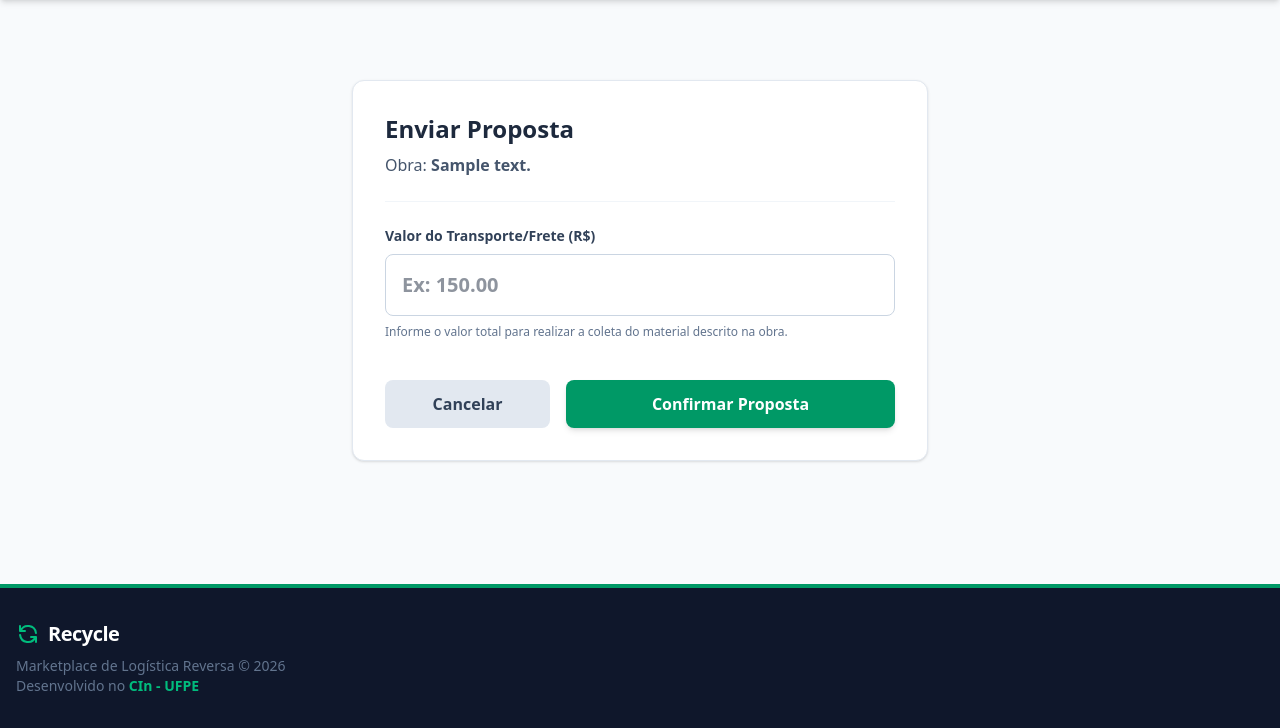
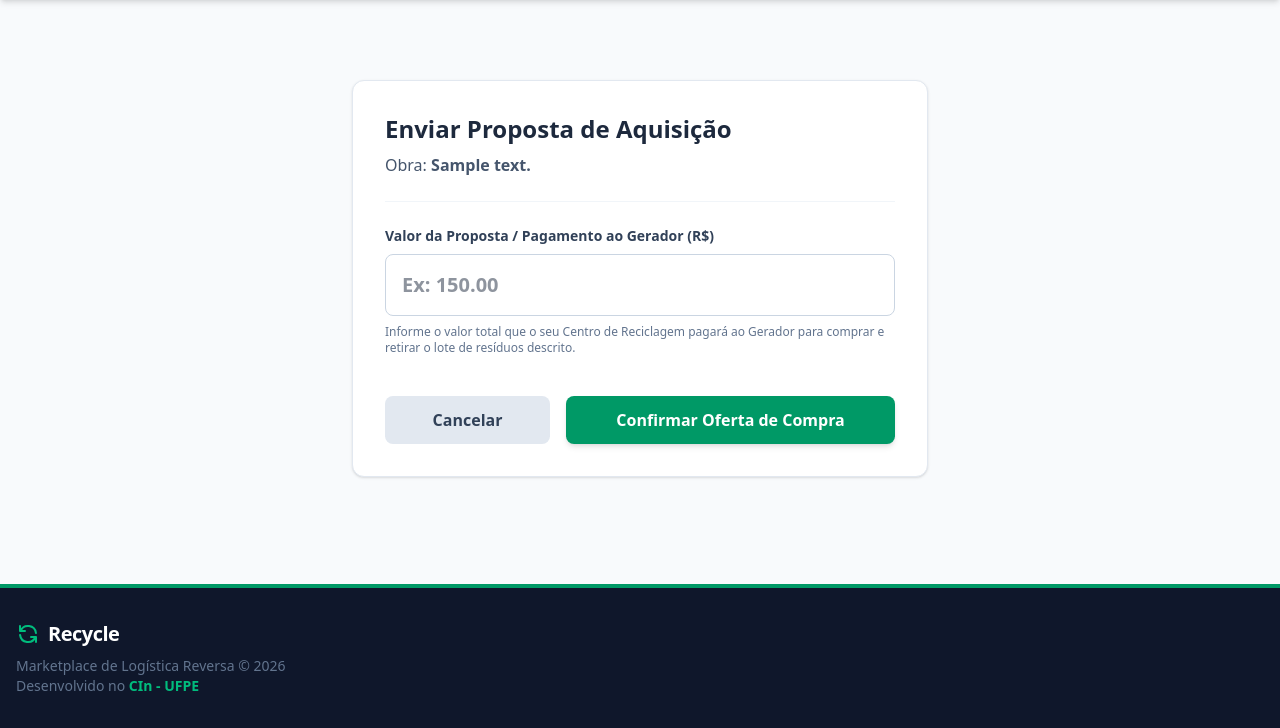
Before and after one commit to brunoslm/Recycle, a Django app: template core/templates/core/propor_acordo.html in a window 1280 px wide. Shown: the part 72-800 px from the top of the page. Run offline with Django 5.2, Linux system fonts and the light colour scheme; the template is opened without the code that fills it: values that come from a table or form of the project are taken from there, others are empty; tables that the repository leaves empty hold one stand-in row (values such as "Sample post"); parts of the project's set-up code (start-up, migrations or seed data) failed here and were passed over.

Commit message:
Update propor_acordo.html

```diff
--- a/core/templates/core/propor_acordo.html
+++ b/core/templates/core/propor_acordo.html
@@ -2,16 +2,16 @@
 
 {% block content %}
 <div class="max-w-xl mx-auto bg-white p-8 rounded-xl shadow-sm border border-slate-200 mt-8">
-    <h2 class="text-2xl font-bold mb-2 text-slate-800">Enviar Proposta</h2>
+    <h2 class="text-2xl font-bold mb-2 text-slate-800">Enviar Proposta de Aquisição</h2>
     <p class="text-slate-600 mb-6 pb-6 border-b border-slate-100">Obra: <span class="font-semibold">{{ obra.descricao }}</span></p>
 
     <form method="post" class="space-y-6">
         {% csrf_token %}
 
         <div>
-            <label class="block text-sm font-semibold text-slate-700 mb-2">Valor do Transporte/Frete (R$)</label>
+            <label class="block text-sm font-semibold text-slate-700 mb-2">Valor da Proposta / Pagamento ao Gerador (R$)</label>
             <input type="number" step="0.01" name="valor_transporte" class="w-full p-4 border border-slate-300 rounded-lg focus:ring-2 focus:ring-emerald-500 focus:border-emerald-500 outline-none transition text-xl font-bold text-slate-800" placeholder="Ex: 150.00" required>
-            <p class="text-xs text-slate-500 mt-2">Informe o valor total para realizar a coleta do material descrito na obra.</p>
+            <p class="text-xs text-slate-500 mt-2">Informe o valor total que o seu Centro de Reciclagem pagará ao Gerador para comprar e retirar o lote de resíduos descrito.</p>
         </div>
 
         <div class="flex gap-4 pt-4">
@@ -19,7 +19,7 @@
                 Cancelar
             </a>
             <button type="submit" class="w-2/3 bg-emerald-600 hover:bg-emerald-700 text-white font-bold py-3 px-4 rounded-lg transition shadow-md">
-                Confirmar Proposta
+                Confirmar Oferta de Compra
             </button>
         </div>
     </form>
```
